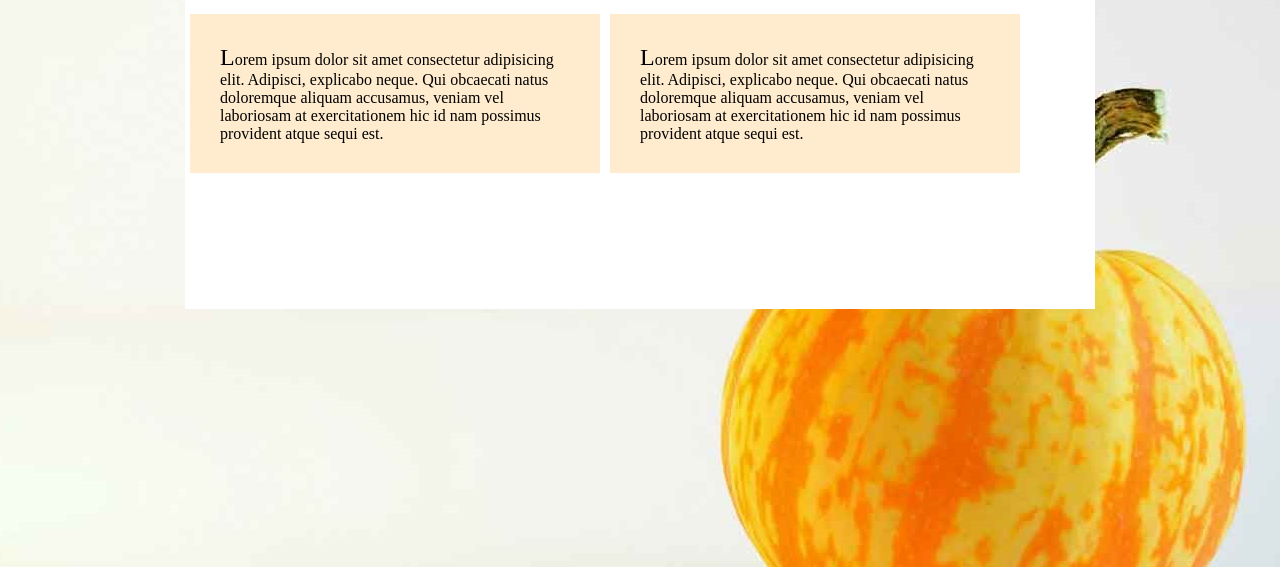
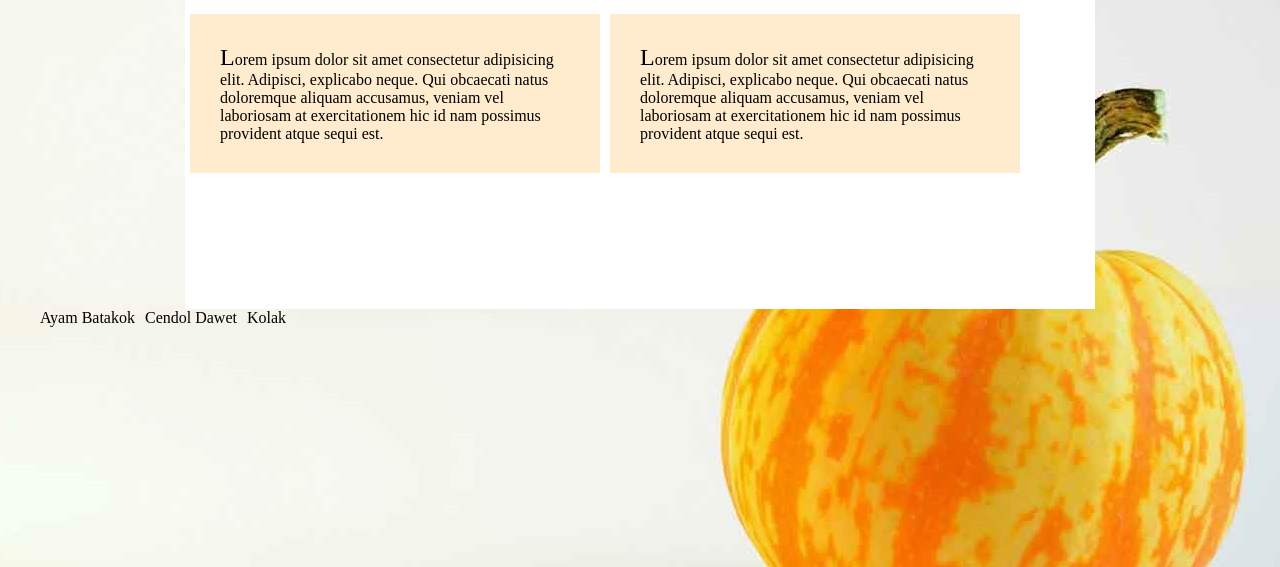
Before and after one commit to intansavita/webdasar, a PHP site: page /display.html in a window 1280 px wide. Shown: the part 79-646 px from the top of the page. Run offline with PHP 8.4, Linux system fonts and the light colour scheme.

Commit message:
menambahkan class

```diff
--- a/display.html
+++ b/display.html
@@ -20,5 +20,10 @@
    </div>
    <div class="clear"></div>
 </div>
+<ul class="daftar">
+    <li>Ayam Batakok</li>
+    <li>Cendol Dawet</li>
+    <li>Kolak</li>
+</ul>
 </body>
 </html>
--- a/style.css
+++ b/style.css
@@ -64,3 +64,12 @@ div a {
 div a:hover {
         color: red;
 }
+
+
+.daftar li {
+    display: inline;
+    list-style: none;
+    float:left;
+    margin-right: 10px;
+    color: #000000;
+}
```
